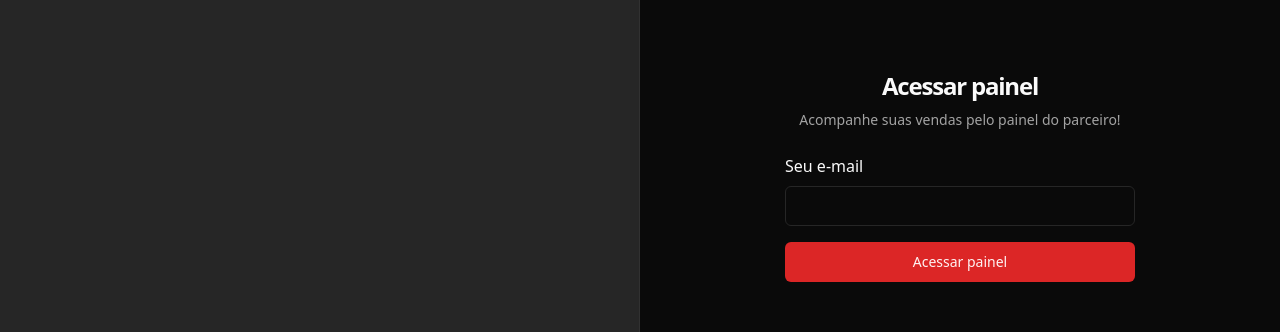
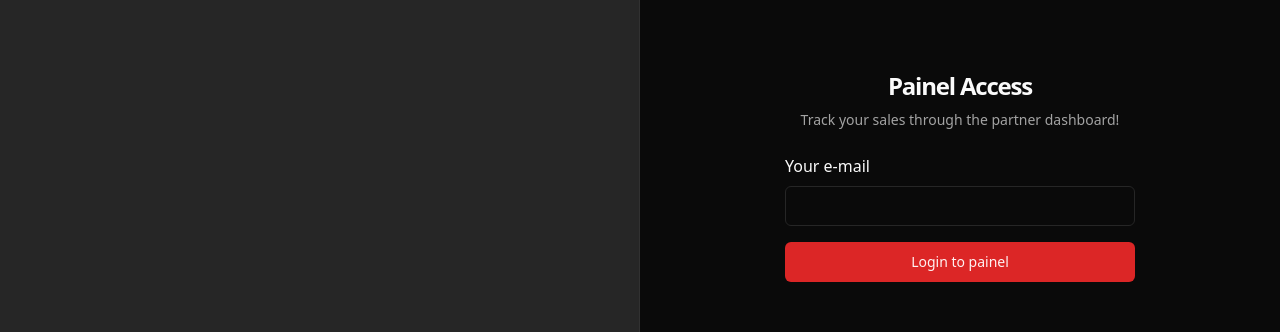
Before and after one commit to thiagohrcosta/PizzaShop-Web, a React (Vite) app: page /sign-in in a window 1280 px wide. Shown: the part 224-556 px from the top of the page. Built offline with nearby package versions, Linux system fonts and the light colour scheme; no server answers.

Commit message:
Addnig sign-in-test

```diff
--- a/src/pages/auth/sign-in.tsx
+++ b/src/pages/auth/sign-in.tsx
@@ -57,19 +57,19 @@ export function SignIn() {
         <div className="w-[350px] flex flex-col justify-center gap-6">
           <div className="flex flex-col gap-2 text-center">
             <h1 className="text-2xl font-semibold tracking-tighter">
-              Acessar painel
+              Painel Access
             </h1>
             <p className="text-sm text-muted-foreground">
-              Acompanhe suas vendas pelo painel do parceiro!
+              Track your sales through the partner dashboard!
             </p>
           </div>
 
           <form className="space-y-4" onSubmit={handleSubmit(handleSignIn)}>
             <div className="space-y-2">
-              <Label htmlFor="email">Seu e-mail</Label>
+              <Label htmlFor="email">Your e-mail</Label>
               <Input id="email" type="email" {...register('email')} />
             </div>
-            <Button disabled={isSubmitting} className="w-full" type="submit">Acessar painel</Button>
+            <Button disabled={isSubmitting} className="w-full" type="submit">Login to painel</Button>
           </form>
         </div>
       </div>
```
Also changed, not shown: 1 other file (tests, documents, lock files or other folders).
